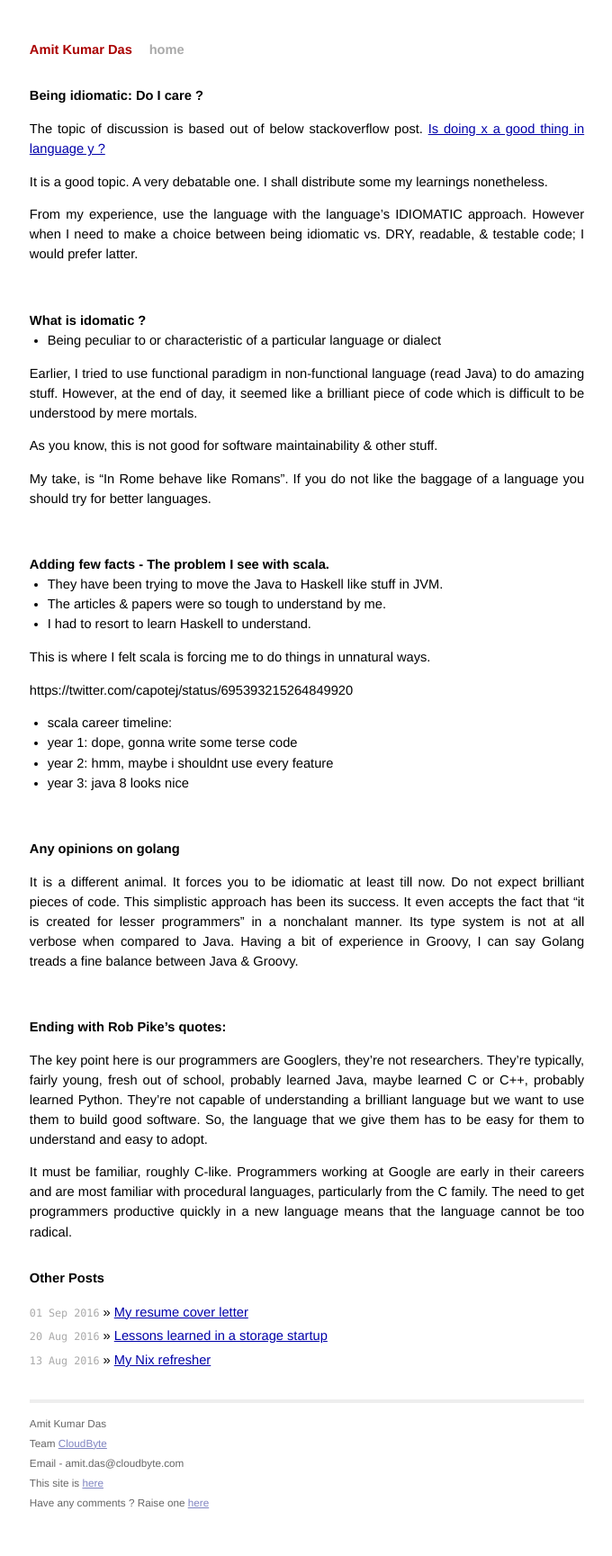
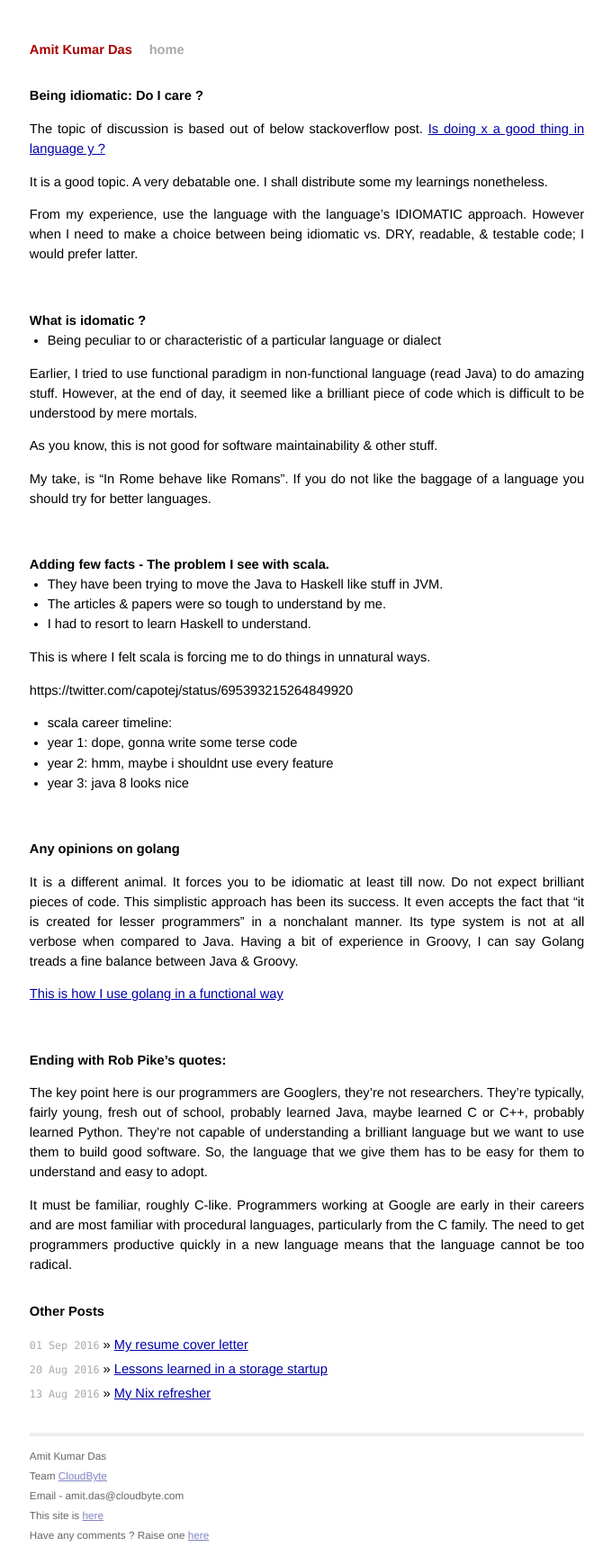
Before and after one commit to AmitKumarDas/amitkumardas.github.io, a Jekyll site: the page built from _posts/2016-08-19-being-idiomatic-and-do-i-bother.md, in a window 1280 px wide. Shown: the whole page at 90% size, without its empty margins (299-979 px from the left). Built offline with Jekyll 4.4.1, drawn with Linux system fonts in a browser that asks for light colours; before the commit the page ends 1692 px from its top, so only the background shows below that.

Commit message:
Update 2016-08-19-being-idiomatic-and-do-i-bother.md

```diff
--- a/_posts/2016-08-19-being-idiomatic-and-do-i-bother.md
+++ b/_posts/2016-08-19-being-idiomatic-and-do-i-bother.md
@@ -58,6 +58,8 @@ nonchalant manner. Its type system is not at all verbose when compared to Java.
 Having a bit of experience in Groovy, I can say Golang treads a fine balance between
 Java & Groovy.
 
+[This is how I use golang in a functional way](https://github.com/openebs/openebs/blob/master/daemon/storage_controller.go)
+
 <br />
 
 ### Ending with Rob Pike's quotes:
```
